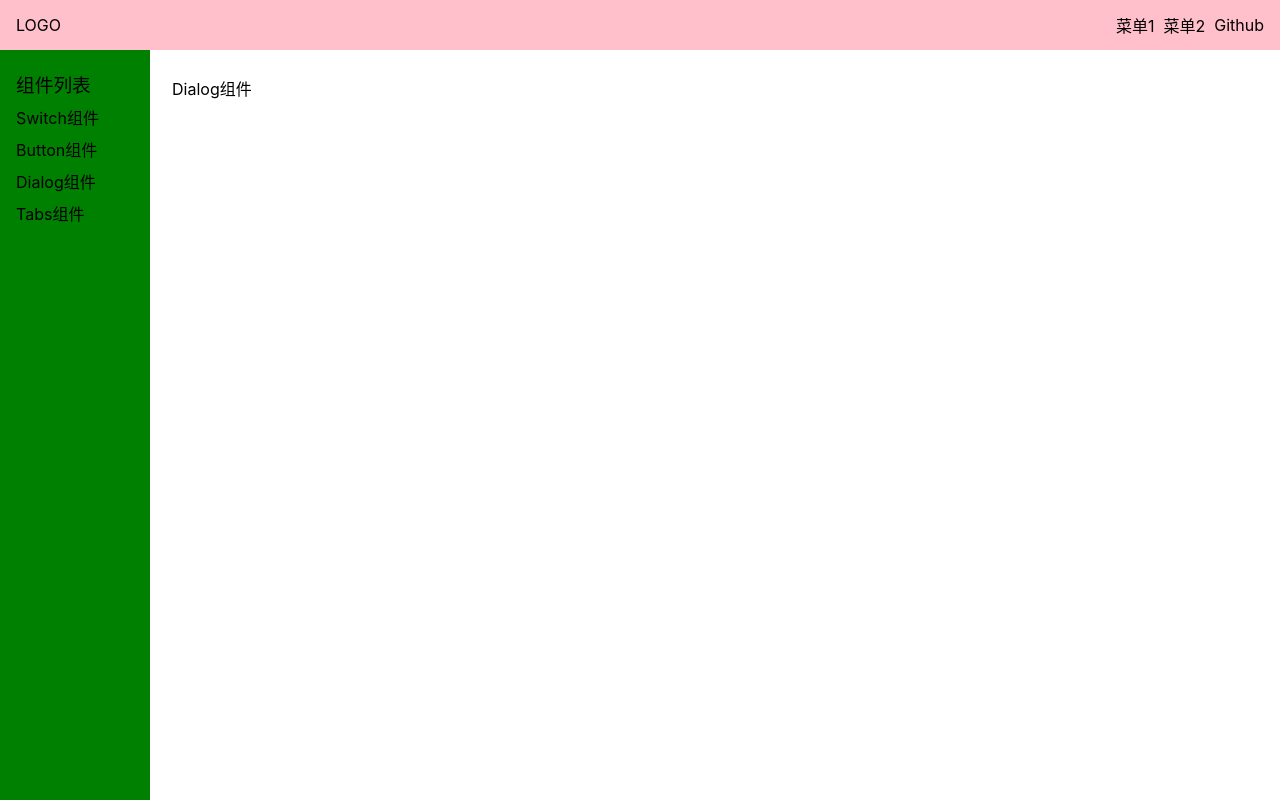
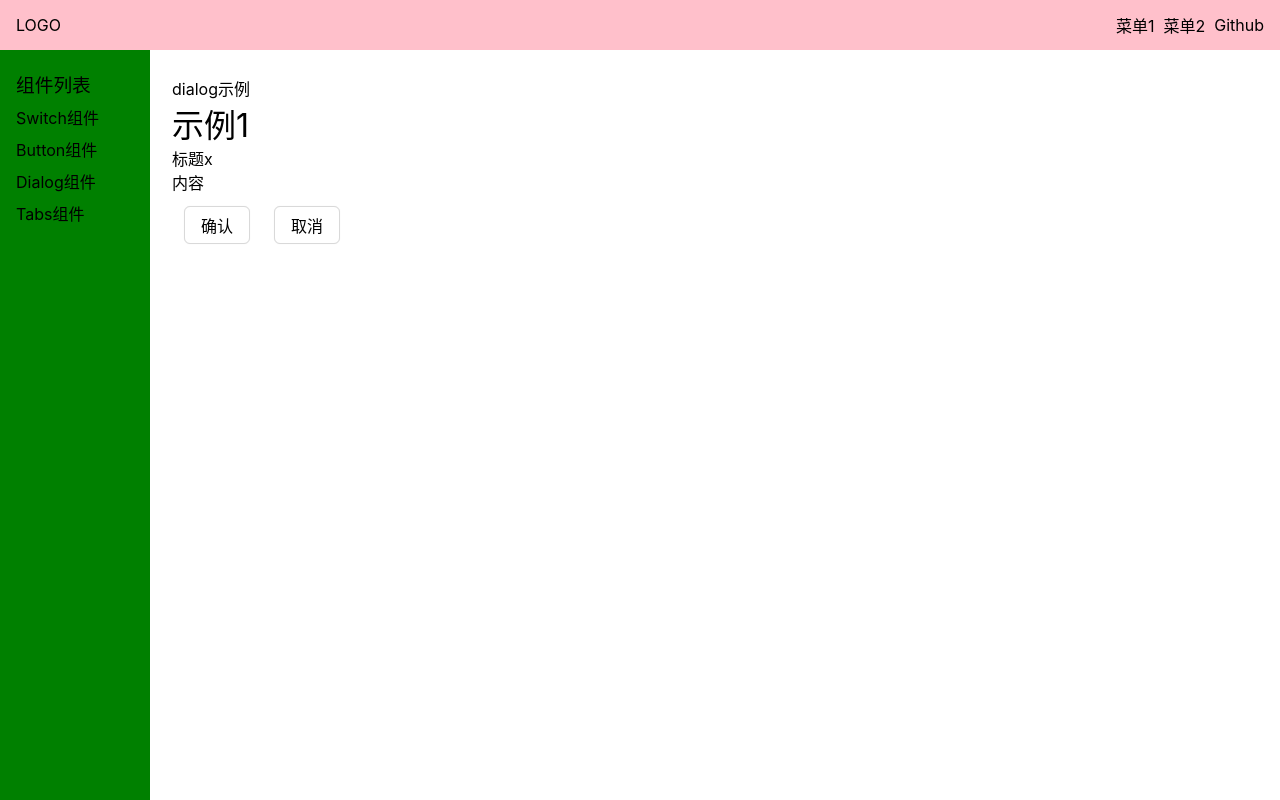
Before and after one commit to wszzj/woniu-ui, a Vue app: page /#/doc/dialog in a window 1280 px wide. Built offline with nearby package versions, Linux system fonts and the light colour scheme.

Commit message:
创建dialog

```diff
--- a/src/components/doc/DialogDemo.vue
+++ b/src/components/doc/DialogDemo.vue
@@ -1,9 +1,11 @@
 <template>
-  <div>Dialog组件</div>
+  <div>dialog示例</div>
+  <h1>示例1</h1>
+  <Dialog></Dialog>
 </template>
 
-<script>
-export default {};
+<script setup lang="ts">
+import Dialog from "@/lib/Dialog.vue";
 </script>
 
 <style></style>
--- /dev/null
+++ b/src/lib/Dialog.vue
@@ -0,0 +1,20 @@
+<template>
+  <div class="wo-dialog-overlay"></div>
+  <div class="wo-dialog-wrapper">
+    <header>
+      <span class="title">标题</span>
+      <span class="close">x</span>
+    </header>
+    <main>内容</main>
+    <footer>
+      <Button>确认</Button>
+      <Button>取消</Button>
+    </footer>
+  </div>
+</template>
+
+<script setup lang="ts">
+import Button from "./Button.vue";
+</script>
+
+<style lang="scss"></style>
```
